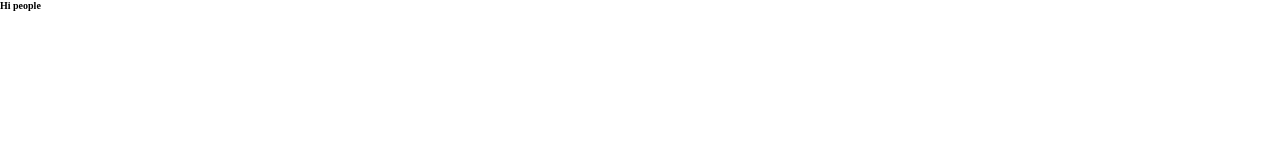
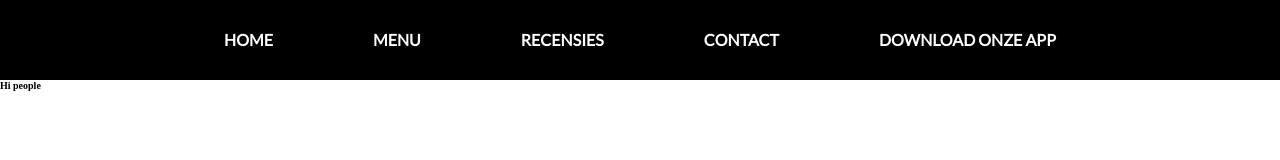
Before and after one commit to BE-pdc/oishii, a Gatsby site: page / in a window 1280 px wide. Built offline with nearby package versions, Linux system fonts and the light colour scheme; Gatsby itself is replaced by a stand-in of ours.

Commit message:
Update header.js
Navigation items added:
- home
- menu
- recensies
- contact
- download onze app

```diff
--- a/src/components/header.js
+++ b/src/components/header.js
@@ -1,6 +1,47 @@
-import * as React from "react"
+import React from "react"
 import { Link } from "gatsby"
+import styled from "styled-components"
 
-const Header = () => <div></div>
+const Header = () => {
+  const Nav = styled.nav`
+    background: black;
+    height: 80px;
+    display: flex;
+    justify-content: center;
+    align-items: center;
+  `
+
+  const NavLink = styled(Link)`
+    color: white;
+    text-decoration: none;
+    font-size: 1.6em;
+    font-family: "Lato";
+    font-weight: bold;
+    text-transform: uppercase;
+    padding: 12px 0;
+    margin: 0 50px;
+    border-bottom: 2px solid rgba(255, 255, 255, 0);
+  `
+
+  return (
+    <Nav>
+      <NavLink id="link-home" to="/">
+        home
+      </NavLink>
+      <NavLink id="link-menu" to="/">
+        menu
+      </NavLink>
+      <NavLink id="link-recensies" to="/">
+        recensies
+      </NavLink>
+      <NavLink id="link-contact" to="/">
+        contact
+      </NavLink>
+      <NavLink id="link-download" to="/">
+        download onze app
+      </NavLink>
+    </Nav>
+  )
+}
 
 export default Header
--- a/src/components/styles/GlobalStyles.css
+++ b/src/components/styles/GlobalStyles.css
@@ -1,3 +1,5 @@
+@import url("https://fonts.googleapis.com/css?family=Lato");
+
 * {
   margin: 0;
   padding: 0;
```
